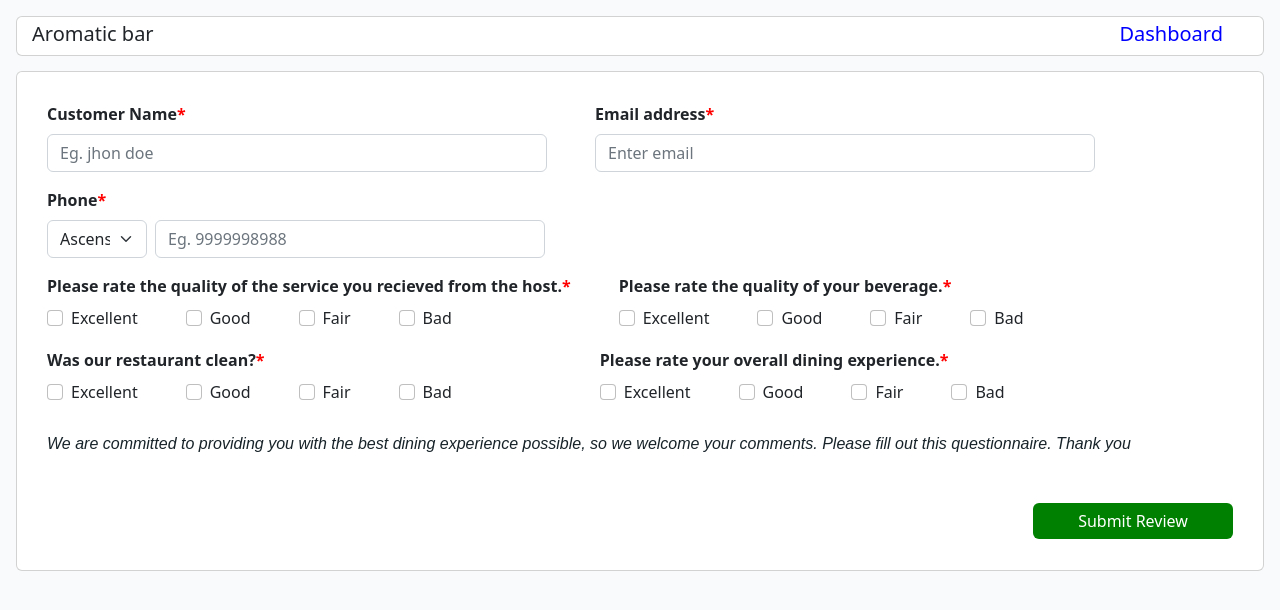
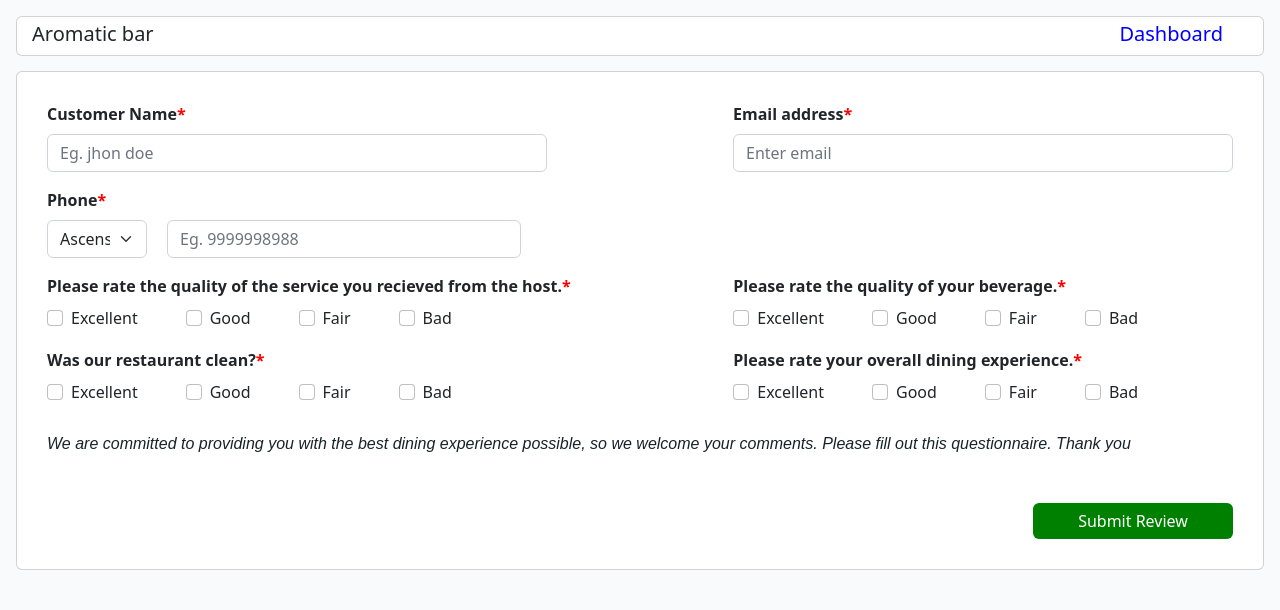
Before and after one commit to Iqbal0786/senpiper-assignment, a React (Create React App) app: page / in a window 1280 px wide. Shown: the top 610 px of the page. Built offline with nearby package versions, Linux system fonts and the light colour scheme; the HTML template or start-up script is replaced by a standard one.

Commit message:
changed layout css

```diff
--- a/src/components/Feedback.jsx
+++ b/src/components/Feedback.jsx
@@ -168,13 +168,14 @@ export default function Feedback() {
         <Card
           style={{
             backgroundColor: "white",
-            height: "500px",
+            maxHeight: "800px",
+            width:"100%",
             marginTop: "15px",
             padding: "30px",
           }}
         >
           <Form>
-            <Stack direction="horizontal" gap={5}>
+            <div style={{width:"100%" , display:"flex",justifyContent:"space-between" , flexWrap:"wrap"}}>
               <Form.Group className="mb-3" controlId="formBasicEmail">
                 <Form.Label style={{ fontWeight: "bold" }}>
                   Customer Name<span style={{ color: "red" }}>*</span>
@@ -208,13 +209,13 @@ export default function Feedback() {
                   value={userinput.email}
                 />
               </Form.Group>
-            </Stack>
+            </div>
 
             <Form.Group className="mb-3" controlId="formBasicPassword">
               <Form.Label style={{ fontWeight: "bold" }}>
                 Phone<span style={{ color: "red" }}>*</span>
               </Form.Label>
-              <Stack direction="horizontal" gap={2}>
+              <div style={{width:"40%" , display:"flex",justifyContent:"space-between" ,gap:"20px"}}>
                 <Form.Select
                   style={{ width: "100px", fontSize: "16px" }}
                   name="country"
@@ -233,9 +234,9 @@ export default function Feedback() {
                   onChange={formHandler}
                   value={userinput.phone}
                 />
-              </Stack>
+              </div>
             </Form.Group>
-            <Stack direction="horizontal" gap={5}>
+            <div style={{width:"92%" , display:"flex",justifyContent:"space-between" , flexWrap:"wrap"}}>
               <Form.Group className="mb-3" controlId="formBasicCheckbox">
                 <Form.Label style={{ fontWeight: "bold" }}>
                   Please rate the quality of the service you recieved from the
@@ -300,8 +301,8 @@ export default function Feedback() {
                   />
                 </Stack>
               </Form.Group>
-            </Stack>
-            <Stack direction="horizontal" gap={5}>
+            </div>
+            <div style={{width:"92%" , display:"flex",justifyContent:"space-between" , flexWrap:"wrap"}}>
               <Form.Group className="mb-3" controlId="formBasicCheckbox">
                 <Form.Label style={{ fontWeight: "bold" }}>
                   Was our restaurant clean?
@@ -334,7 +335,7 @@ export default function Feedback() {
                   />
                 </Stack>
               </Form.Group>
-              <Form.Group className="mb-3" style={{ marginLeft: "100px" }}>
+              <Form.Group className="mb-3" >
                 <Form.Label style={{ fontWeight: "bold" }}>
                   Please rate your overall dining experience.
                   <span style={{ color: "red" }}>*</span>
@@ -366,7 +367,7 @@ export default function Feedback() {
                   />
                 </Stack>
               </Form.Group>
-            </Stack>
+            </div>
           </Form>
           <div
             style={{
```
